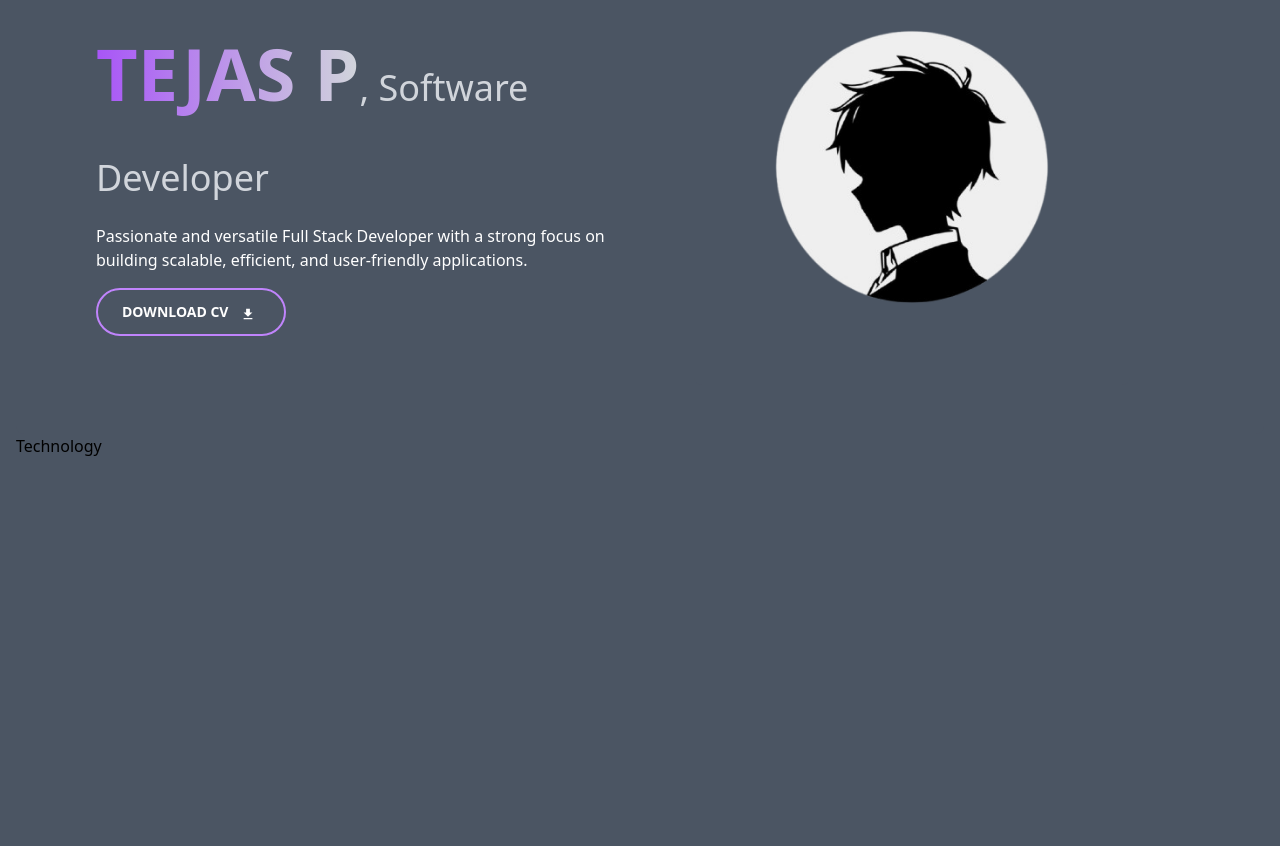
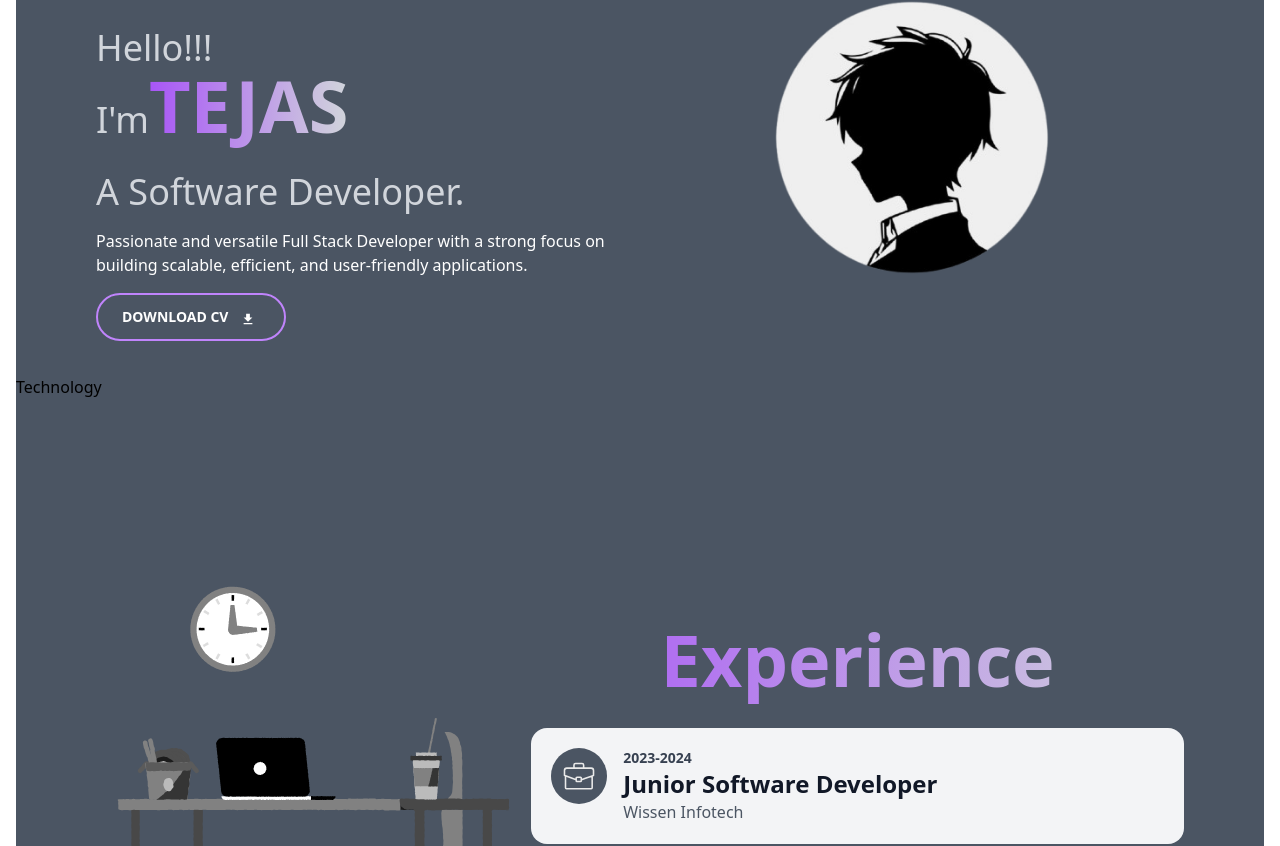
Before and after one commit to KiraCode/my-portfolio, a React (Vite) app: page / in a window 1280 px wide. Shown: the part 234-1080 px from the top of the page. Before the commit the page ends 800 px from the top, so only its background shows below. Built offline with nearby package versions, Linux system fonts and the light colour scheme.

Commit message:
added experience component

```diff
--- a/src/App.jsx
+++ b/src/App.jsx
@@ -10,7 +10,7 @@ import Navbar from "./components/Navbar";
 
 const App = () => {
   return (
-    <div className="mx-4 sm:mx[10%]">
+    <div className="mx-4 sm:mx[10%] bg-primary">
       <Navbar/>
       <Routes>
         <Route path="/" element={<Home />} />
--- a/src/assets/asset.js
+++ b/src/assets/asset.js
@@ -1,7 +1,31 @@
 import portfolioLogo from "./logo/portfolio-logo.png";
 import profilePic from "./logo/profile-pic.png";
+import expImgWhite from './experience/expImgWhite.svg';
+import expImgBlack from './experience/expblack.svg';
 
 export const assets = {
   portfolioLogo,
   profilePic,
 };
+
+export const exp = {
+  expImgWhite,
+  expImgBlack,
+};
+
+export const experienceData = [
+  {
+    id: 1,
+    company: "Wissen Infotech",
+    jobtitle: "Junior Software Developer",
+    startYear: "2023",
+    endYear: "2024",
+  },
+  {
+    id: 2,
+    company: "Wissen Infotech",
+    jobtitle: "Java Developer",
+    startYear: "2022",
+    endYear: "2023",
+  },
+];
--- /dev/null
+++ b/src/components/Experience.jsx
@@ -0,0 +1,40 @@
+import React, { useContext } from "react";
+import ExperienceCard from "./ui/Experiencecard";
+import { exp, experienceData } from "../assets/asset.js";
+
+const Experience = () => {
+  return (
+    <section
+      id="experience"
+      className="min-h-screen flex flex-col md:flex-row items-center justify-center px-6 md:px-10 lg:px-20"
+    >
+      {/* ——— left (illustration) ——— */}
+      <div className="hidden md:flex w-1/3 lg:w-2/5 justify-center">
+        <img
+          src={exp.expImgBlack}
+          alt="experience"
+          className="w-full max-w-md"
+        />
+      </div>
+
+      {/* ——— right (description) ——— */}
+      <div className="w-full md:w-2/3 lg:w-3/5 flex flex-col gap-6 py-10 md:py-[10vw]">
+        <h1 className="text-center text-5xl md:text-6xl lg:text-7xl font-semibold bg-gradient-to-r from-purple-500 to-gray-300 bg-clip-text text-transparent leading-tight md:leading-tight lg:leading-tight">
+          Experience
+        </h1>
+
+        {experienceData.map((exp) => (
+          <ExperienceCard
+            key={exp.id}
+            id={exp.id}
+            jobtitle={exp.jobtitle}
+            company={exp.company}
+            startYear={exp.startYear}
+            endYear={exp.endYear}
+          />
+        ))}
+      </div>
+    </section>
+  );
+};
+export default Experience;
--- a/src/components/Header.jsx
+++ b/src/components/Header.jsx
@@ -6,17 +6,21 @@ const Header = () => {
   return (
     <div className="flex flex-col md:flex-row flex-wrap rounded-lg px-8 md:px-10 lg:px-20 ">
       {/* -------left side------- */}
-      <div className="md:w-1/2 flex flex-col items-start justify-center gap-4 py-10 m-auto md:py-[10vw] md:mb-[-30px]">
-        <p className="text-5xl md:text-6xl lg:text-7xl text-white font-semibold leading-tight md:leading-tight lg:leading-tight">
+      <div className="md:w-1/2 flex flex-col items-start justify-center gap-4 py-10 m-auto md:py-[5vw] md:mb-[-30px]">
+        <p className="text-5xl md:text-6xl lg:text-7xl text-white font-semibold leading-none md:leading-none lg:leading-none">
+          <span className=" text-2xl md:text-3xl lg:text-4xl font-medium text-gray-300">
+            {" "}
+            Hello!!! <br /> I'm
+          </span>
           <span className="bg-gradient-to-r from-purple-500 to-gray-300 bg-clip-text text-transparent">
-            TEJAS P
-          </span>
+            TEJAS
+          </span>{" "}
+          <br />
           <span className=" text-2xl md:text-3xl lg:text-4xl font-medium text-gray-300">
-            , Software Developer
+            A Software Developer.
           </span>
         </p>
         <div className="flex flex-col md:flex-row items-center gap-3 text-white text-base font-normal">
-          {/* <img src={assets.profilePic} alt="" /> */}
           <p>
             Passionate and versatile Full Stack Developer with a strong focus on
             <br className="hidden sm:block" />
@@ -32,7 +36,7 @@ const Header = () => {
       </div>
 
       {/* -------right side------- */}
-      <div className="md:w-1/2 flex justify-center items-center py-6 md:py-10">
+      <div className="md:w-1/2 flex justify-center items-center py-6 md:py-5">
         <img
           className="w-[80%] max-w-sm md:max-w-md h-auto rounded-lg object-cover"
           src={assets.profilePic}
--- /dev/null
+++ b/src/components/ui/Experiencecard.jsx
@@ -0,0 +1,58 @@
+import React, { useContext } from "react";
+import { exp } from "../../assets/asset";
+
+function ExperienceCard({ id, company, jobtitle, startYear, endYear }) {
+  return (
+    // <div
+    //   key={id}
+    //   className="flex w-full items-start gap-4 rounded-2xl p-6 md:p-5  hover:bg-purple-300 hover:shadow-lg transition"
+    // >
+    //   {/* icon circle */}
+    //   <div className="flex h-14 w-14 shrink-0 items-center justify-center rounded-full">
+    //     <img src={exp.expImgWhite} alt="" className="w-8" />
+    //   </div>
+
+    //   {/* details */}
+    //   <div>
+    //     <h6 className="text-sm font-bold">
+    //       {startYear}‑{endYear}
+    //     </h6>
+    //     <h4
+    //       // style={{ color: theme.tertiary }}
+    //       className="text-lg font-semibold"
+    //     >
+    //       {jobtitle}
+    //     </h4>
+    //     <h5
+    //       // style={{ color: theme.tertiary80 }}
+    //       className="text-base font-medium"
+    //     >
+    //       {company}
+    //     </h5>
+    //   </div>
+    // </div>
+    <div
+      key={id}
+      className="group flex w-full items-start gap-4 rounded-2xl p-6 md:p-5 bg-gray-100 hover:bg-purple-200 hover:shadow-lg transition"
+    >
+      {/* icon circle */}
+      <div className="flex h-14 w-14 shrink-0 items-center justify-center rounded-full border-2 border-transparent bg-primary group-hover:border-white group-hover:bg-purple-400 transition ">
+        <img src={exp.expImgWhite} alt="" className="w-8" />
+      </div>
+
+      {/* details */}
+      <div>
+        <h6 className="text-sm font-bold text-gray-700 group-hover:text-purple-700 transition">
+          {startYear}‑{endYear}
+        </h6>
+        <h4 className="text-2xl font-semibold text-gray-900 group-hover:text-purple-700 transition">
+          {jobtitle}
+        </h4>
+        <h5 className="text-base font-medium text-gray-600 group-hover:text-purple-700 transition">
+          {company}
+        </h5>
+      </div>
+    </div>
+  );
+}
+export default ExperienceCard;
--- a/src/index.css
+++ b/src/index.css
@@ -19,9 +19,6 @@
   @apply block;
 }
 
-* {
-  @apply bg-primary;
-}
 .text-outline-white {
   -webkit-text-stroke: 1px #a855f7;
   color: transparent;
--- a/src/pages/Home.jsx
+++ b/src/pages/Home.jsx
@@ -1,12 +1,14 @@
 import React from "react";
 import Header from "../components/Header";
 import Technology from '../components/Technology'
+import Experience from "../components/Experience";
 
 const Home = () => {
   return (
     <div>
       <Header />
       <Technology/>
+      <Experience/>
     </div>
   );
 };
```
Also changed, not shown: src/assets/experience/expBlack.svg (added), src/assets/experience/expImgWhite.svg (added).
